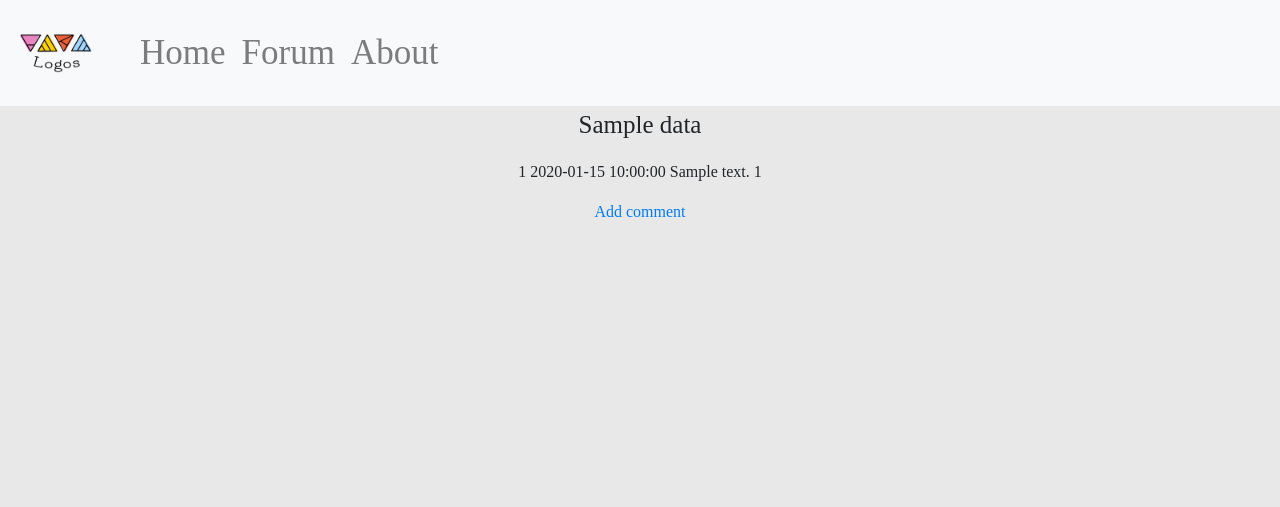
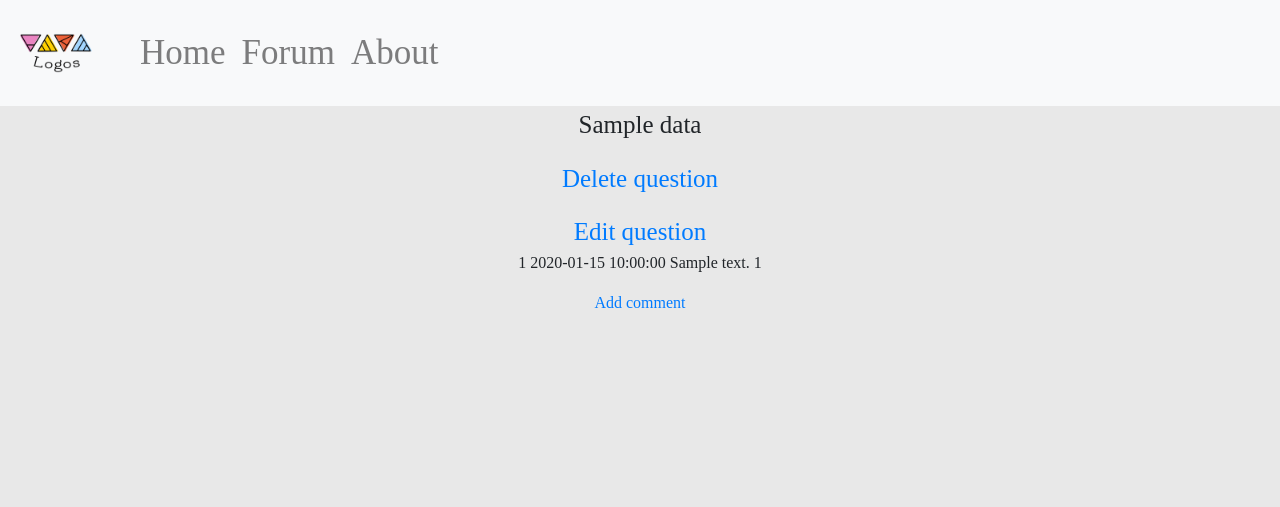
Before and after one commit to FlorinCiocirlan/AskMateNt, a Flask app: template template/question-page.html in a window 1280 px wide. Shown: the top 507 px of the page. Run offline with Flask 2, Linux system fonts and the light colour scheme; the template is opened without the code that fills it: most values are stand-ins (such as "Sample title", 1, 10 or a date in 2020); some libraries are stand-ins or nearby versions.

Commit message:
delete question , edit question done

```diff
--- a/server.py
+++ b/server.py
@@ -32,7 +32,6 @@ def list_route():
 def question_route(id):
     question = data_manager.get_question(id)
     answers = data_manager.get_all_answers(id)
-    print(answers)
     return render_template("question-page.html", to_display=question, answers_to_display=answers, question_id=id)
 
 
@@ -57,6 +56,27 @@ def answer_route(question_id):
 def about():
     return render_template("about.html")
 
+@app.route("/question/<question_id>/edit", methods=["GET", "POST"])
+def edit_route(question_id):
+    if request.method == "GET":
+        question = data_manager.get_question(question_id)
+        return render_template("edit-question.html", question=question, question_id=question_id)
+    elif request.method == "POST":
+        title=request.form['title']
+        message=request.form['message']
+        data_manager.update_data("question",title,message,question_id)
+        return redirect(url_for('question_route', id=question_id))
+
+@app.route("/question/<question_id>/delete", methods=["GET","POST"])
+def delete_question(question_id):
+    if request.method == "GET":
+        return render_template("delete-question.html",question_id=question_id)
+    elif request.method == "POST":
+        data_manager.delete_row("answer", "question_id", question_id)
+        data_manager.delete_row("question", "id", question_id)
+        return redirect(url_for("list_route"))
+
+
 
 if __name__ == "__main__":
     app.run(debug=True,
--- a/template/question-page.html
+++ b/template/question-page.html
@@ -12,7 +12,13 @@
 {% for data in to_display.values() %}
         <span>{{data}}</span>
 {% endfor %}
+<div>
+    <a href="{{url_for('delete_question', question_id=question_id)}}"> Delete question</a>
+</div>
     </p>
+<div>
+    <a href="{{url_for('edit_route', question_id=question_id)}}">Edit question</a>
+</div>
 
 
 </div>
@@ -33,6 +39,7 @@
         </a>
     </p>
 </div>
+
 {% endblock %}
 </body>
 </html>
```
Also changed, not shown: data_manager.py (+25 -11 lines), template/delete-question.html (added, +19 -0 lines), template/edit-question.html (added, +21 -0 lines).
